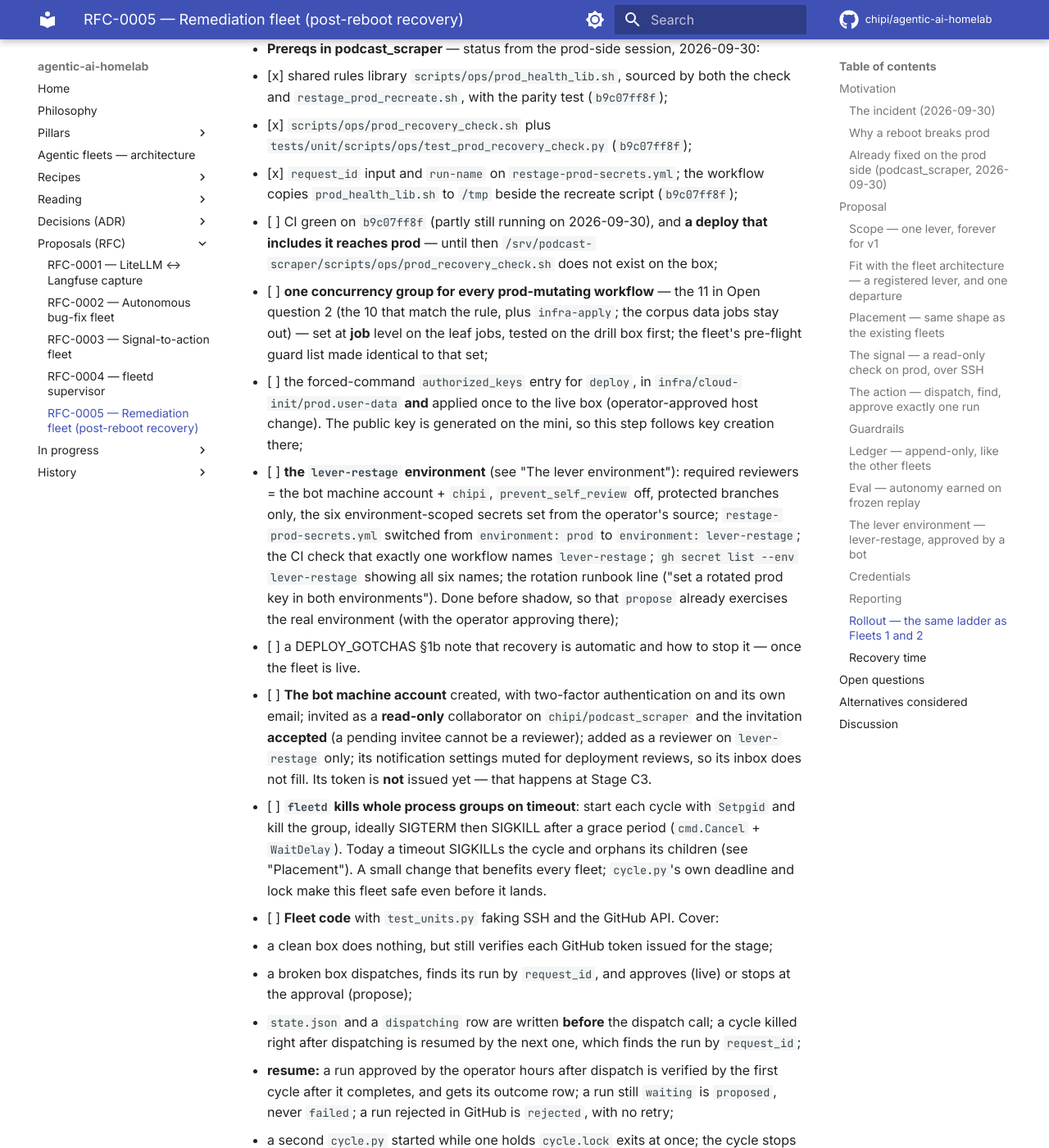
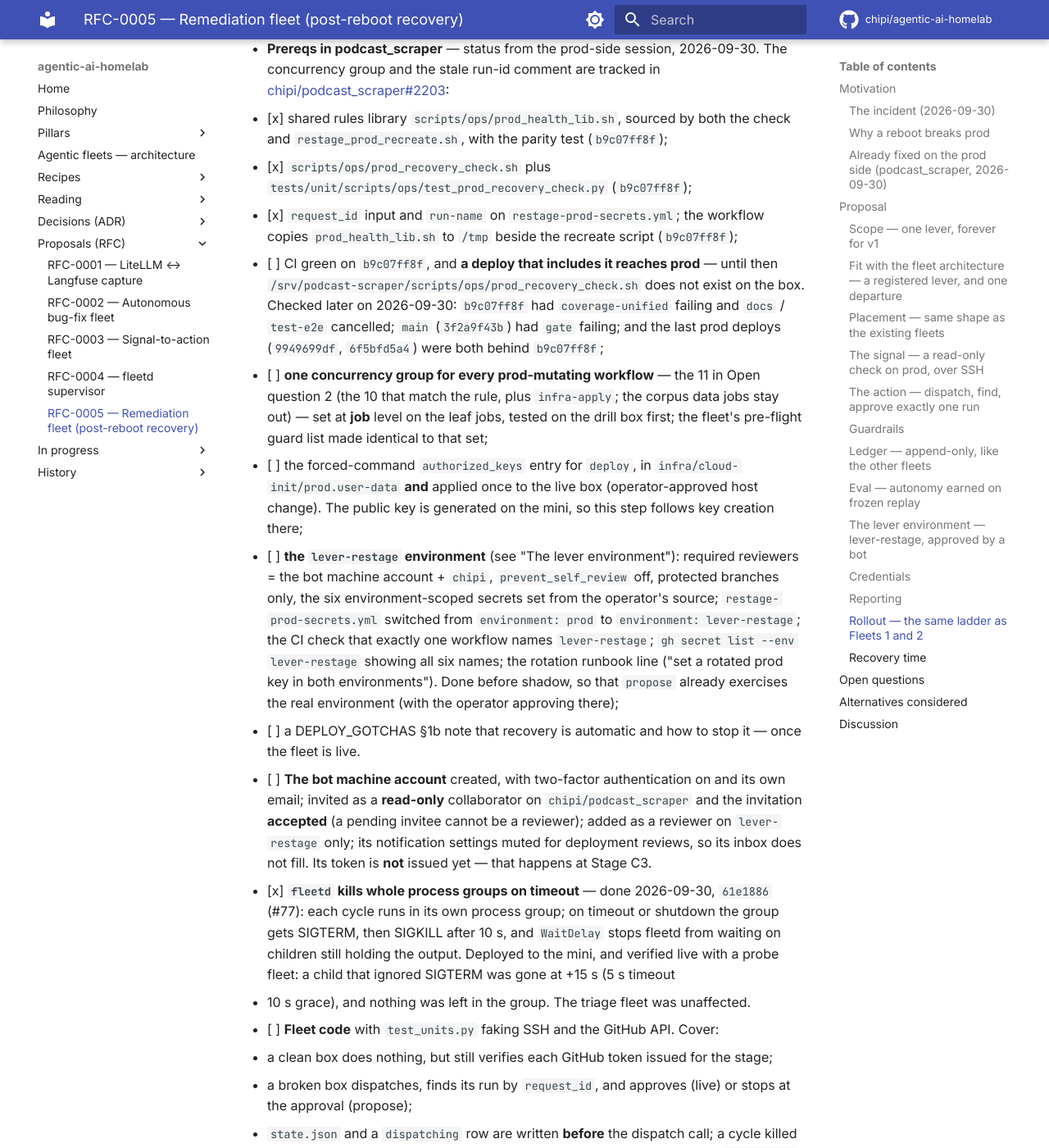
Before and after one commit to chipi/agentic-ai-homelab, an MkDocs documentation site: the page built from docs/rfc/RFC-0005-remediation-fleet-post-reboot-recovery.md, in a window 1280 px wide and 1400 px high, scrolled down 26020 px. Shown: the whole window at 82% size. Built offline with MkDocs 1.6.1 and Material for MkDocs 9.7.7, drawn with Linux system fonts in a browser that asks for light colours; comment, search, counter and statistics services are not loaded.

Commit message:
docs(rfc): RFC-0005 — fleetd prereq done (61e1886, #77); link podcast_scraper#2203; CI/deploy prereq status
Co-Authored-By: Claude Opus 5.5 <noreply@anthropic.com>
Claude-Session: https://claude.ai/code/session_014cCPx9WoLkHwEruxziyGKH

```diff
--- a/docs/rfc/RFC-0005-remediation-fleet-post-reboot-recovery.md
+++ b/docs/rfc/RFC-0005-remediation-fleet-post-reboot-recovery.md
@@ -794,16 +794,20 @@ own config (`RF_LIVE_CLASSES` in `.env`) — a class not listed there behaves as
 
 **Gate to MVP** (start shadow when all are ticked):
 
-- **Prereqs in podcast_scraper** — status from the prod-side session, 2026-09-30:
+- **Prereqs in podcast_scraper** — status from the prod-side session, 2026-09-30. The concurrency group
+  and the stale run-id comment are tracked in
+  [chipi/podcast_scraper#2203](https://github.com/chipi/podcast_scraper/issues/2203):
   - [x] shared rules library `scripts/ops/prod_health_lib.sh`, sourced by both the check and
     `restage_prod_recreate.sh`, with the parity test (`b9c07ff8f`);
   - [x] `scripts/ops/prod_recovery_check.sh` plus `tests/unit/scripts/ops/test_prod_recovery_check.py`
     (`b9c07ff8f`);
   - [x] `request_id` input and `run-name` on `restage-prod-secrets.yml`; the workflow copies
     `prod_health_lib.sh` to `/tmp` beside the recreate script (`b9c07ff8f`);
-  - [ ] CI green on `b9c07ff8f` (partly still running on 2026-09-30), and **a deploy that includes it
-    reaches prod** — until then `/srv/podcast-scraper/scripts/ops/prod_recovery_check.sh` does not
-    exist on the box;
+  - [ ] CI green on `b9c07ff8f`, and **a deploy that includes it reaches prod** — until then
+    `/srv/podcast-scraper/scripts/ops/prod_recovery_check.sh` does not exist on the box. Checked later
+    on 2026-09-30: `b9c07ff8f` had `coverage-unified` failing and `docs` / `test-e2e` cancelled;
+    `main` (`3f2a9f43b`) had `gate` failing; and the last prod deploys (`9949699df`, `6f5bfd5a4`) were
+    both behind `b9c07ff8f`;
   - [ ] **one concurrency group for every prod-mutating workflow** — the 11 in Open question 2 (the 10
     that match the rule, plus `infra-apply`; the corpus data jobs stay out) — set at **job** level on
     the leaf jobs, tested on the drill box first; the fleet's pre-flight guard list made identical to
@@ -824,10 +828,11 @@ own config (`RF_LIVE_CLASSES` in `.env`) — a class not listed there behaves as
   pending invitee cannot be a reviewer); added as a reviewer on `lever-restage` only; its notification
   settings muted for deployment reviews, so its inbox does not fill. Its token is **not** issued yet —
   that happens at Stage C3.
-- [ ] **`fleetd` kills whole process groups on timeout**: start each cycle with `Setpgid` and kill the
-  group, ideally SIGTERM then SIGKILL after a grace period (`cmd.Cancel` + `WaitDelay`). Today a timeout
-  SIGKILLs the cycle and orphans its children (see "Placement"). A small change that benefits every
-  fleet; `cycle.py`'s own deadline and lock make this fleet safe even before it lands.
+- [x] **`fleetd` kills whole process groups on timeout** — done 2026-09-30, `61e1886` (#77): each cycle
+  runs in its own process group; on timeout or shutdown the group gets SIGTERM, then SIGKILL after 10 s,
+  and `WaitDelay` stops fleetd from waiting on children still holding the output. Deployed to the mini,
+  and verified live with a probe fleet: a child that ignored SIGTERM was gone at +15 s (5 s timeout
+  + 10 s grace), and nothing was left in the group. The triage fleet was unaffected.
 - [ ] **Fleet code** with `test_units.py` faking SSH and the GitHub API. Cover:
   - a clean box does nothing, but still verifies each GitHub token issued for the stage;
   - a broken box dispatches, finds its run by `request_id`, and approves (live) or stops at the
```
